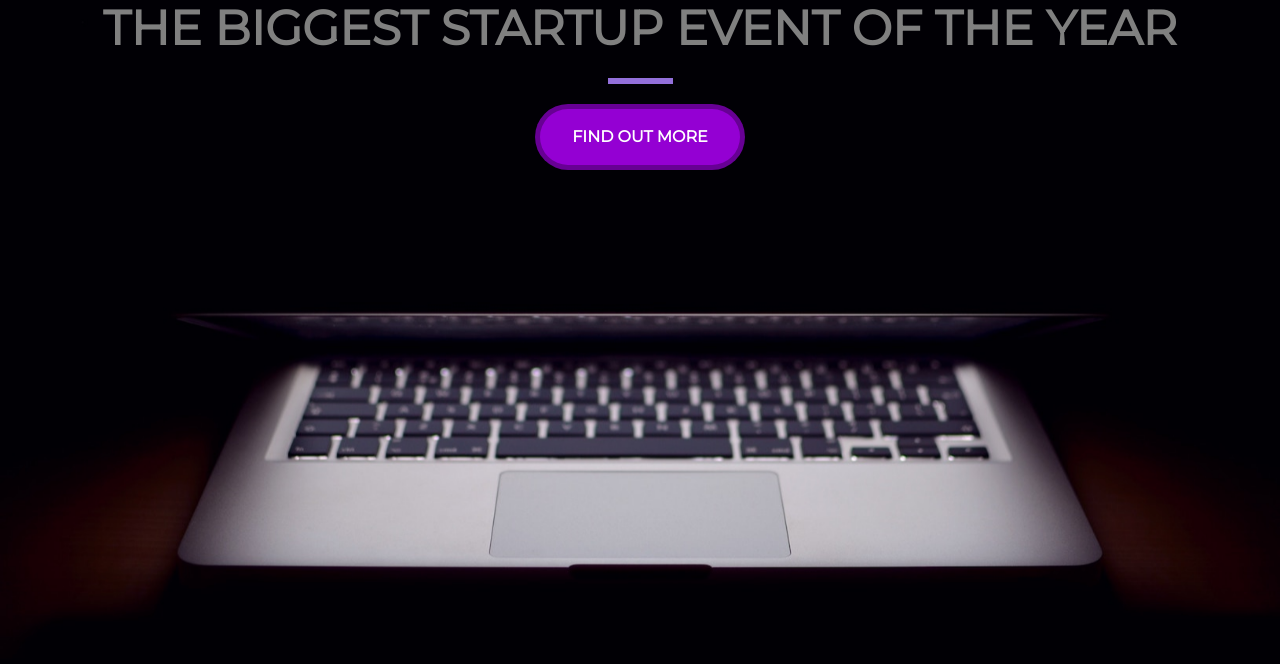
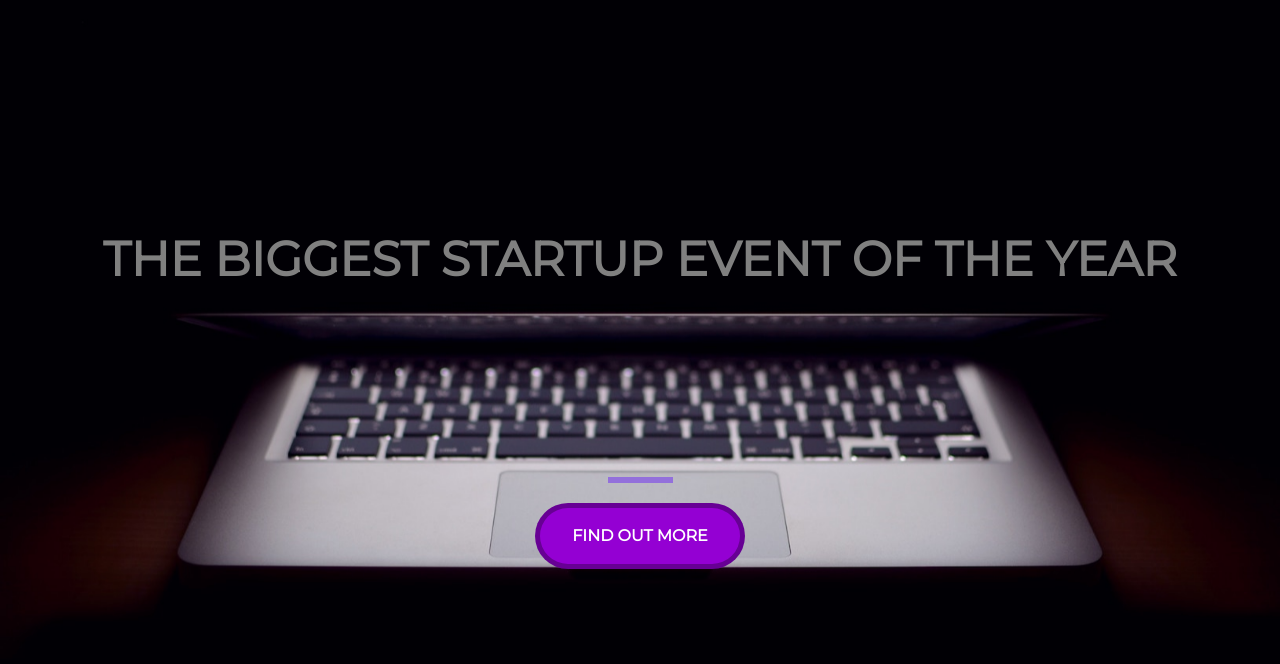
Before and after one commit to Keithpohl82/FullstackJS, a website: page LandingPageExercise/index.html in a window 1280 px wide. Drawn offline with nearby package versions, Linux system fonts and the light colour scheme.

Commit message:
Finished landing page

```diff
--- a/LandingPageExercise/index.html
+++ b/LandingPageExercise/index.html
@@ -17,8 +17,17 @@
     <link href="style.css" rel="stylesheet">
   </head>
   <body>
-      <h1 class="text-uppercase"><strong>The biggest startup event of the year</strong></h1>
-      <hr />
-      <button class="btn btn-success btn-xl">Find out More</button>
-  </body>
+      <div class="container d-flex align-items-center h-100">
+          <div class="row">
+              <header class="text-center col-12">
+                  <h1 class="text-uppercase"><strong>The biggest startup event of the year</strong></h1>
+              </header>
+              <div class="buffer col-12"></div>
+              <section class="text-cente col-12">
+                  <hr />
+                  <button class="btn btn-success btn-xl">Find out More</button>
+              </section>
+          </div>
+      </div>
+   </body>
 </html>
--- a/LandingPageExercise/style.css
+++ b/LandingPageExercise/style.css
@@ -25,6 +25,10 @@ hr {
     opacity: 1;
 }
 
+.buffer {
+    height: 10rem;
+}
+
 .btn {
     font-weight: 700;
     border-radius: 300px;
```
